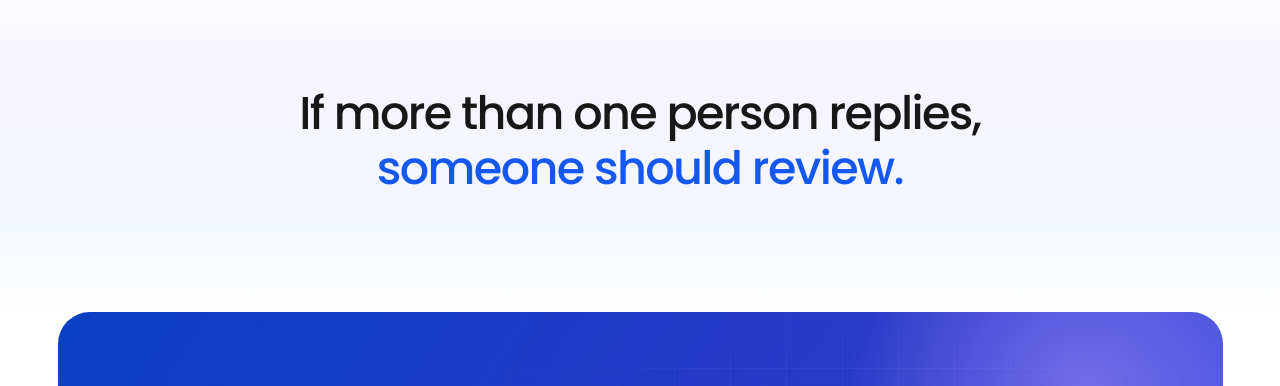
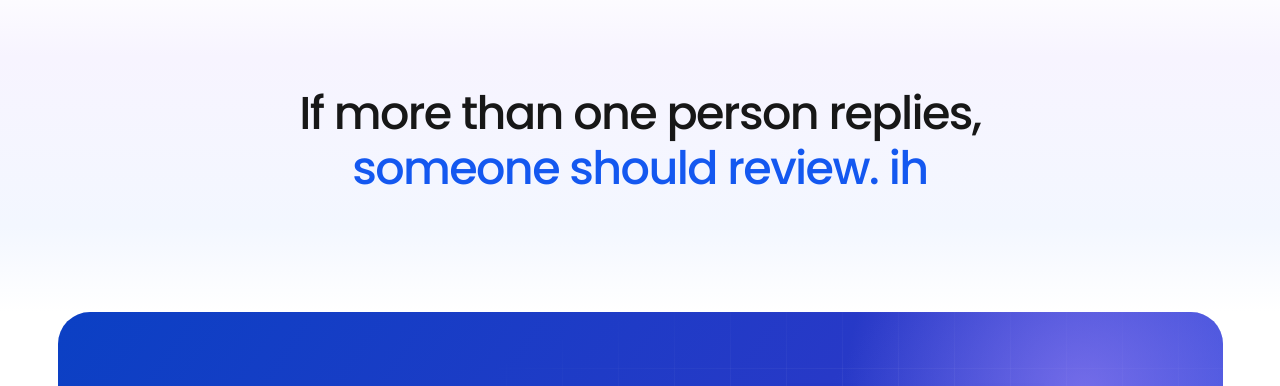
Before and after one commit to Hensalin/talk-back, a plain HTML site: page use-cases.html in a window 1280 px wide. Shown: the part 1540-1926 px from the top of the page. Drawn offline with Linux system fonts and the light colour scheme.

Commit message:
CMS: publish page use-cases (use-cases.html)

```diff
--- a/use-cases.html
+++ b/use-cases.html
@@ -108,7 +108,7 @@
   </div>
 </section><section class="section tint tint--violet">
   <div class="container">
-<p class="pstatement" data-reveal>If more than one person replies, <em>someone should review.</em></p>
+<p class="pstatement" data-reveal>If more than one person replies, <em>someone should review. ih</em></p>
   </div>
 </section><section class="cta" aria-labelledby="cta-title">
   <div class="container">
```
